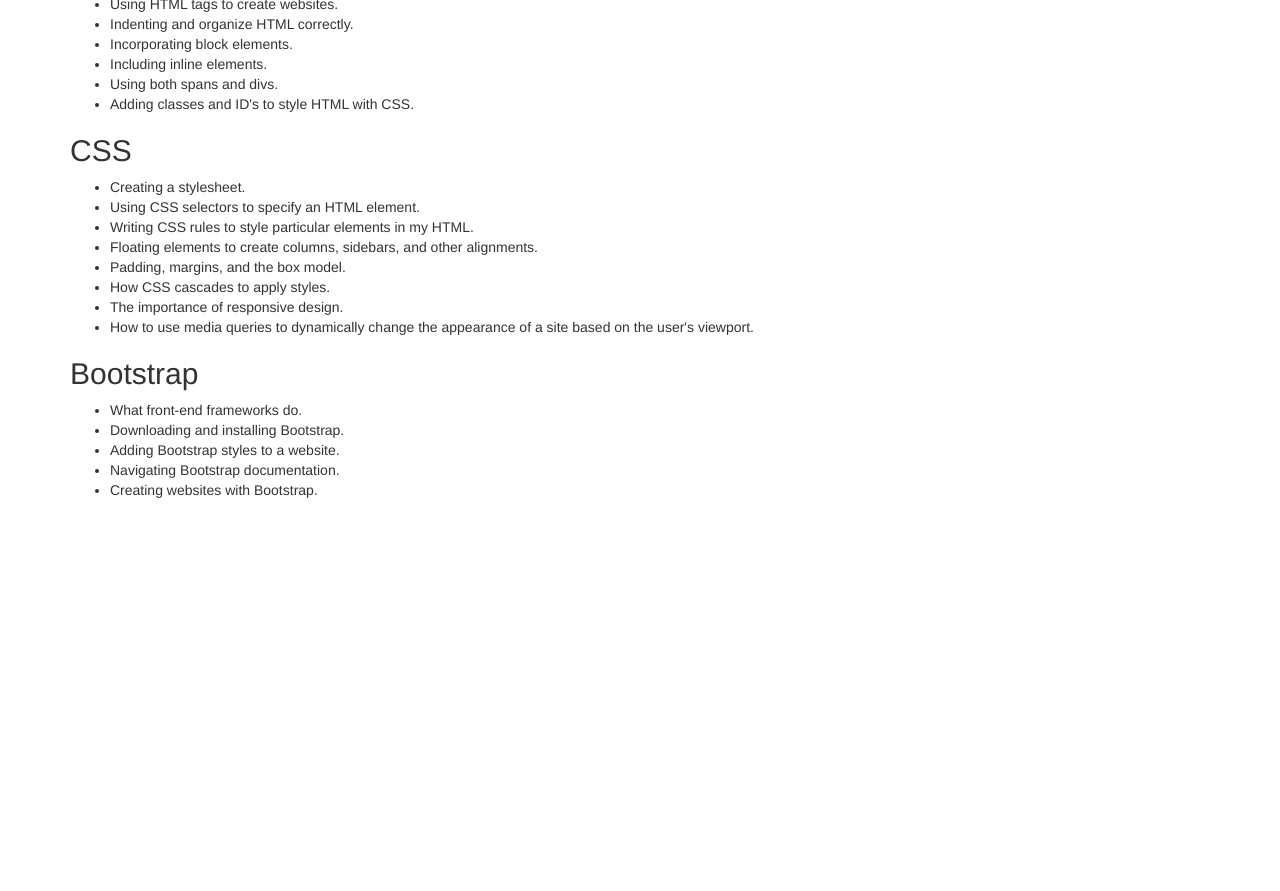
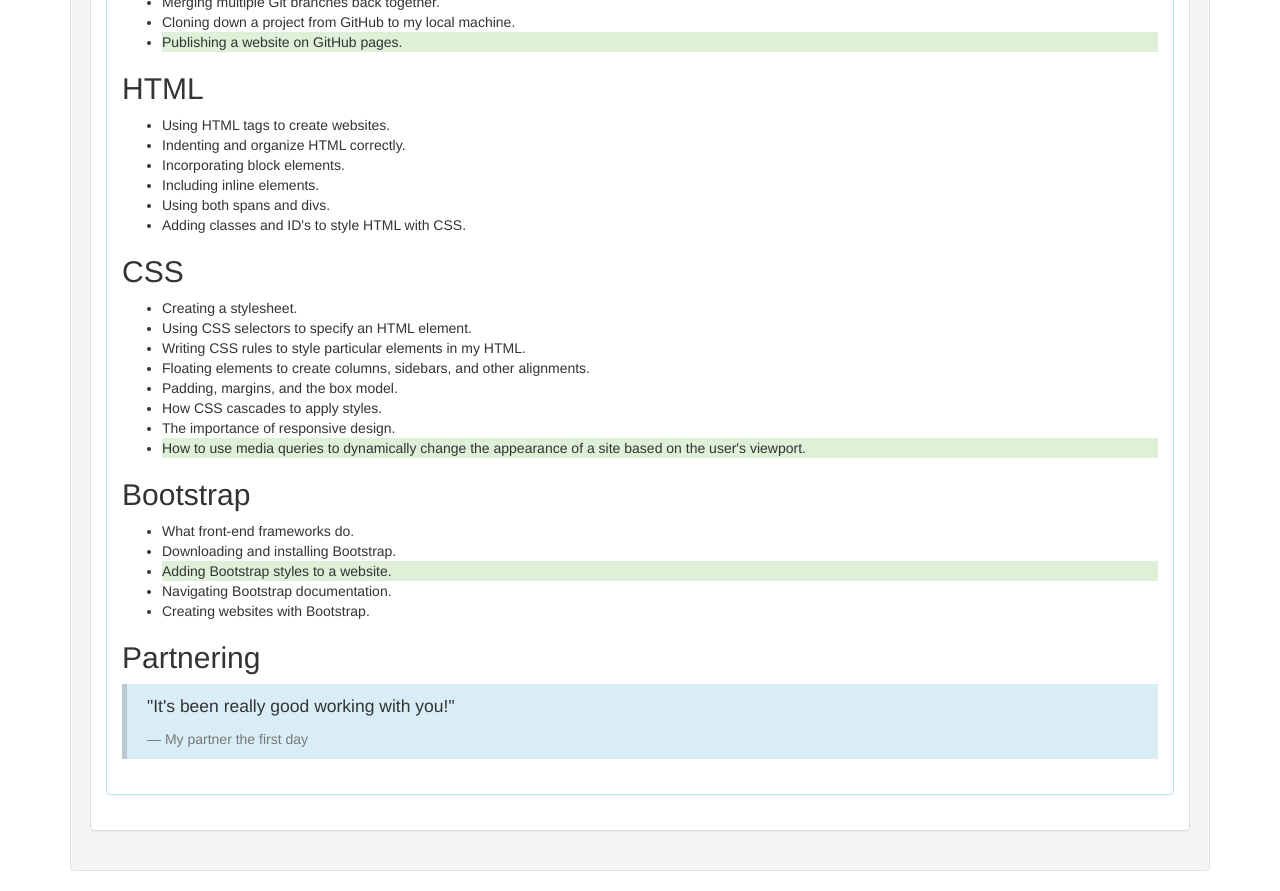
Before and after one commit to brgotting/week-in-review, a plain HTML site: page index.html in a window 1280 px wide. Shown: the part 665-1556 px from the top of the page. Before the commit the page ends 1175 px from the top, so only its background shows below. Drawn offline with Linux system fonts and the light colour scheme.

Commit message:
Copy and paste bootstrap classes.

```diff
--- a/index.html
+++ b/index.html
@@ -12,6 +12,7 @@
       I've almost finished my first week at Epicodus. Here are some of the things I've learned so far:
     </p>
     </div>
+    <div class="well">
     <h2>Command Line</h2>
     <ul>
       <li>Navigating my documents through the command line.</li>
@@ -19,7 +20,14 @@
       <li>Moving and deleting files and folders through the command line.</li>
       <li>Retrieving my current location from the command line.</li>
     </ul>
+    <div class="panel panel-default">
+            <div class="panel-body">
     <h2>Git and GitHub</h2>
+    <div class="panel panel-info">
+           <div class="panel-heading">
+             <h2 class="panel-title">Git and GitHub</h2>
+           </div>
+           <div class="panel-body">
     <ul>
       <li>Initializing local Git repository, and create remote GitHub repositories.</li>
       <li>Tracking and committing changes with Git.</li>
@@ -27,8 +35,9 @@
       <li>Branching a project to make multiple copies.</li>
       <li>Merging multiple Git branches back together.</li>
       <li>Cloning down a project from GitHub to my local machine.</li>
-      <li>Publishing a website on GitHub pages.</li>
+      <li class="bg-success">Publishing a website on GitHub pages.</li>
     </ul>
+
     <h2>HTML</h2>
     <ul>
       <li>Using HTML tags to create websites.</li>
@@ -47,16 +56,21 @@
       <li>Padding, margins, and the box model.</li>
       <li>How CSS cascades to apply styles.</li>
       <li>The importance of responsive design.</li>
-      <li>How to use media queries to dynamically change the appearance of a site based on the user's viewport.</li>
+      <li class="bg-success">How to use media queries to dynamically change the appearance of a site based on the user's viewport.</li>
     </ul>
     <h2>Bootstrap</h2>
     <ul>
       <li>What front-end frameworks do.</li>
       <li>Downloading and installing Bootstrap.</li>
-      <li>Adding Bootstrap styles to a website.</li>
+      <li class="bg-success">Adding Bootstrap styles to a website.</li>
       <li>Navigating Bootstrap documentation.</li>
       <li>Creating websites with Bootstrap.</li>
     </ul>
+    <h2>Partnering</h2>
+          <blockquote class="bg-info">
+            <p>"It's been really good working with you!"</p>
+            <footer>My partner the first day</footer>
+          </blockquote>
   </div>
   </body>
 </html>
```
